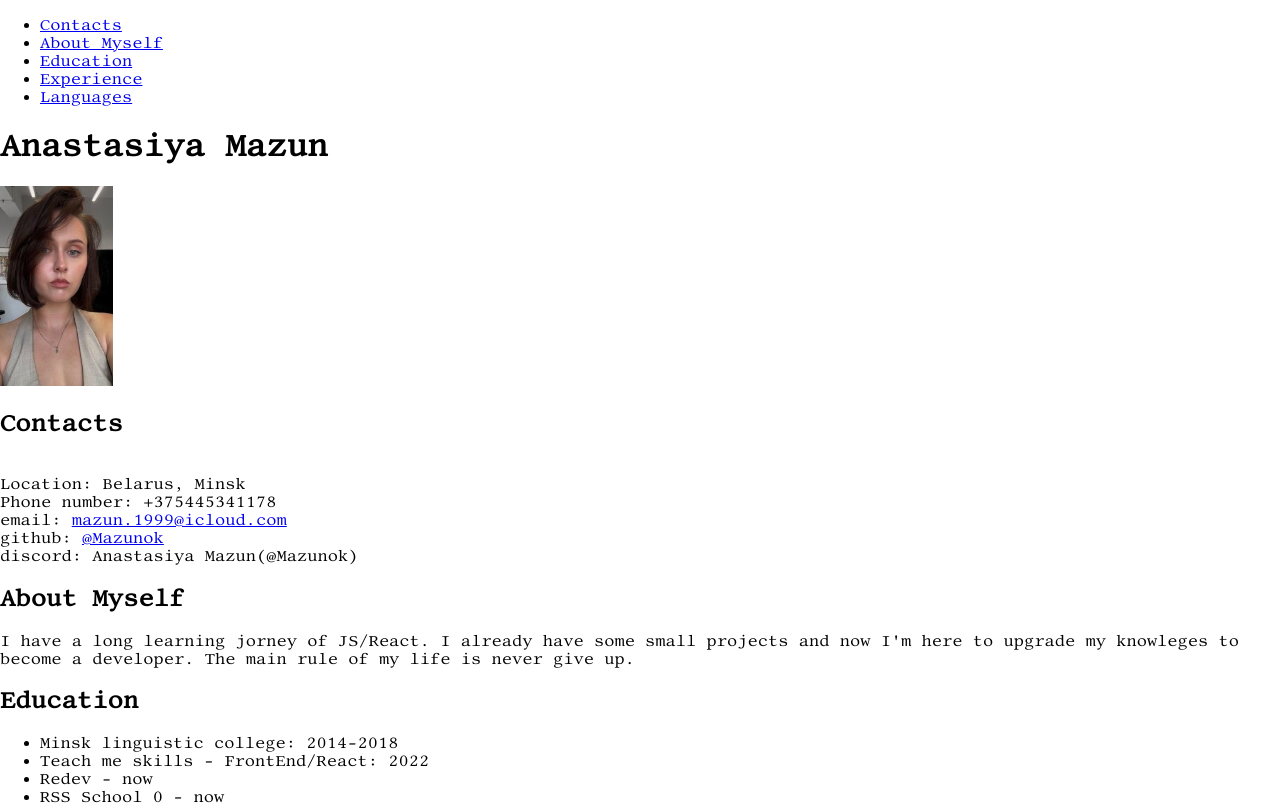
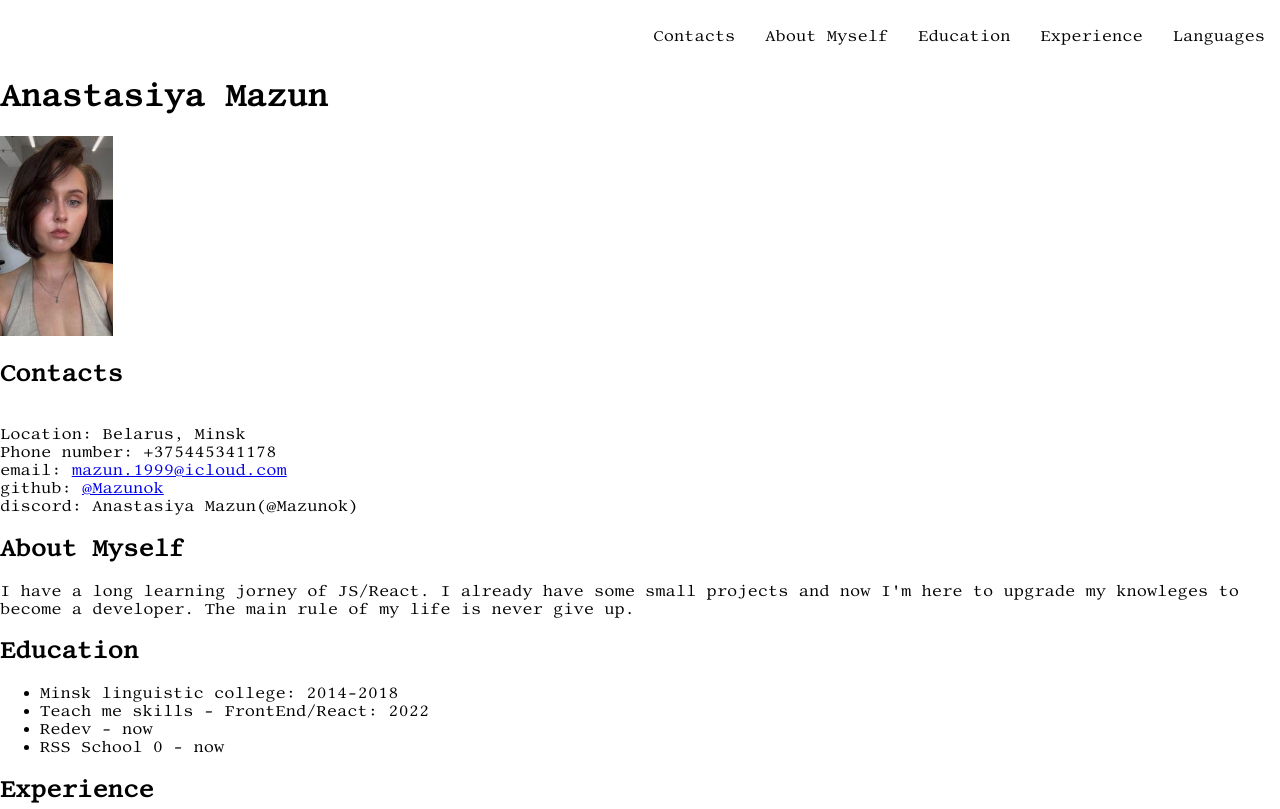
Before and after one commit to Mazunok/rsschool-cv, a plain HTML site: page index.html in a window 1280 px wide. Shown: the top 809 px of the page. Drawn offline with Linux system fonts and the light colour scheme.

Commit message:
feat: add styles to navigation

```diff
--- a/style.css
+++ b/style.css
@@ -1,6 +1,10 @@
 @font-face {
     font-family: "LibertinusMono";
     src: url("assets/fonts/LibertinusMono-Regular.ttf");
+}
+
+html {
+    scroll-behavior: smooth;
 }
 
 body{
@@ -14,6 +18,21 @@ body{
     box-sizing: border-box;
 }
 
+.nav-list{
+    display: flex;
+    justify-content:flex-end;
+    align-items:center;
+    list-style: none;
+}
+.nav-link{
+    padding: 0 15px;
+    line-height: 40px;
+    transition: 0.3s;
+    color: black;
+    opacity:1;
+    text-decoration:none;
+    }
+
 .photo{
     height: 200px;
 }
```
